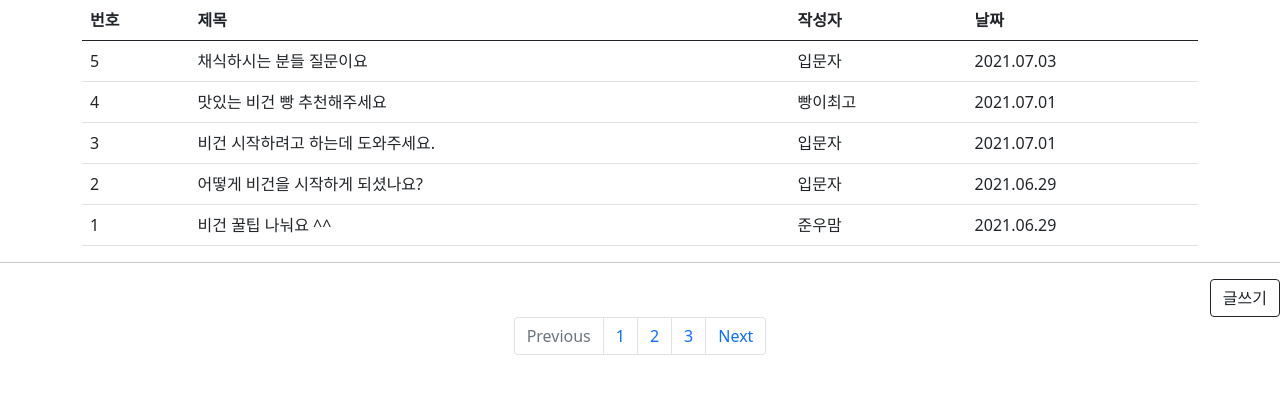
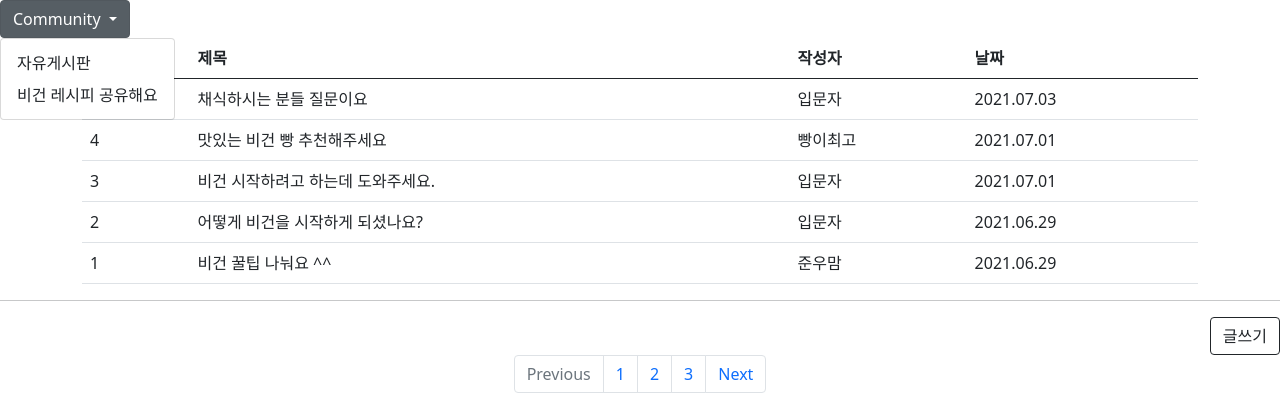
Before and after one commit to hildakim/veginning, a Django app: template community/templates/commuIndex.html in a window 1280 px wide. Shown: the top 420 px of the page. Run offline with Django 3.2, Linux system fonts and the light colour scheme; the template is opened without the code that fills it, so the values that code supplies are empty; parts of the project's set-up code (start-up, migrations or seed data) failed here and were passed over.

Commit message:
create commu menu

```diff
--- a/community/templates/commuIndex.html
+++ b/community/templates/commuIndex.html
@@ -5,10 +5,27 @@
     <meta http-equiv="X-UA-Compatible" content="IE=edge">
     <meta name="viewport" content="width=device-width, initial-scale=1.0">
     <title>Community</title>
+    <style>
+        .dropdown:hover .dropdown-menu {
+             display: block;
+             margin-top: 0;
+        }
+    </style>
     <link href="https://cdn.jsdelivr.net/npm/bootstrap@5.0.0/dist/css/bootstrap.min.css" rel="stylesheet" integrity="sha384-wEmeIV1mKuiNpC+IOBjI7aAzPcEZeedi5yW5f2yOq55WWLwNGmvvx4Um1vskeMj0" crossorigin="anonymous">
     <script src="https://cdn.jsdelivr.net/npm/bootstrap@5.0.0/dist/js/bootstrap.bundle.min.js" integrity="sha384-p34f1UUtsS3wqzfto5wAAmdvj+osOnFyQFpp4Ua3gs/ZVWx6oOypYoCJhGGScy+8" crossorigin="anonymous"></script>
 </head>
 <body>
+    <div class="dropdown show">
+        <a class="btn btn-secondary dropdown-toggle" href="#" role="button" id="dropdownMenuLink" data-toggle="dropdown" aria-haspopup="true" aria-expanded="false">
+          Community
+        </a>
+
+        <div class="dropdown-menu" aria-labelledby="dropdownMenuLink">
+          <a class="dropdown-item" href="#">자유게시판</a>
+          <a class="dropdown-item" href="#">비건 레시피 공유해요</a>
+        </div>
+      </div>
+
     <div class="container">
         <table class="table table-hover">
         <thead>
```
